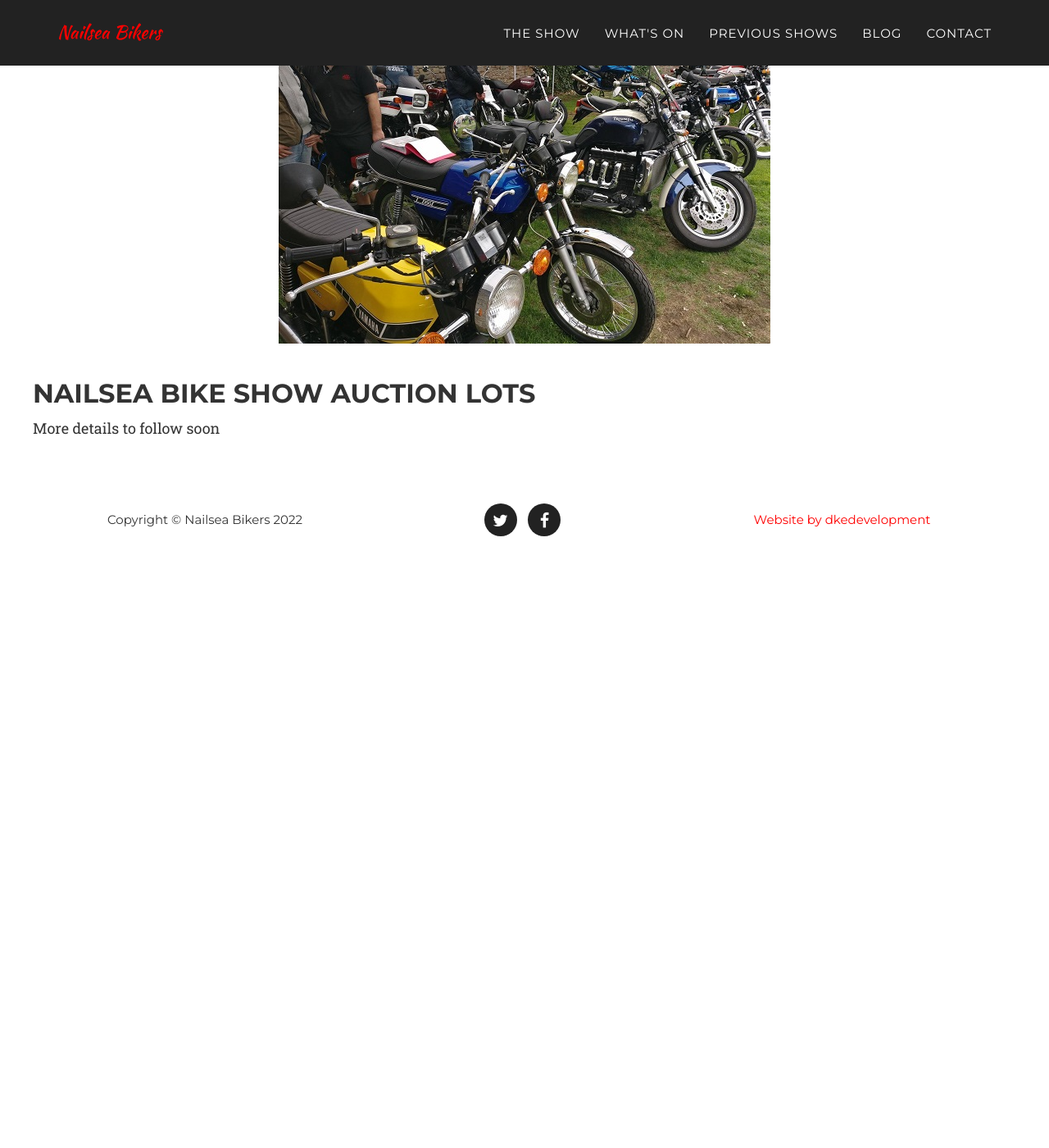
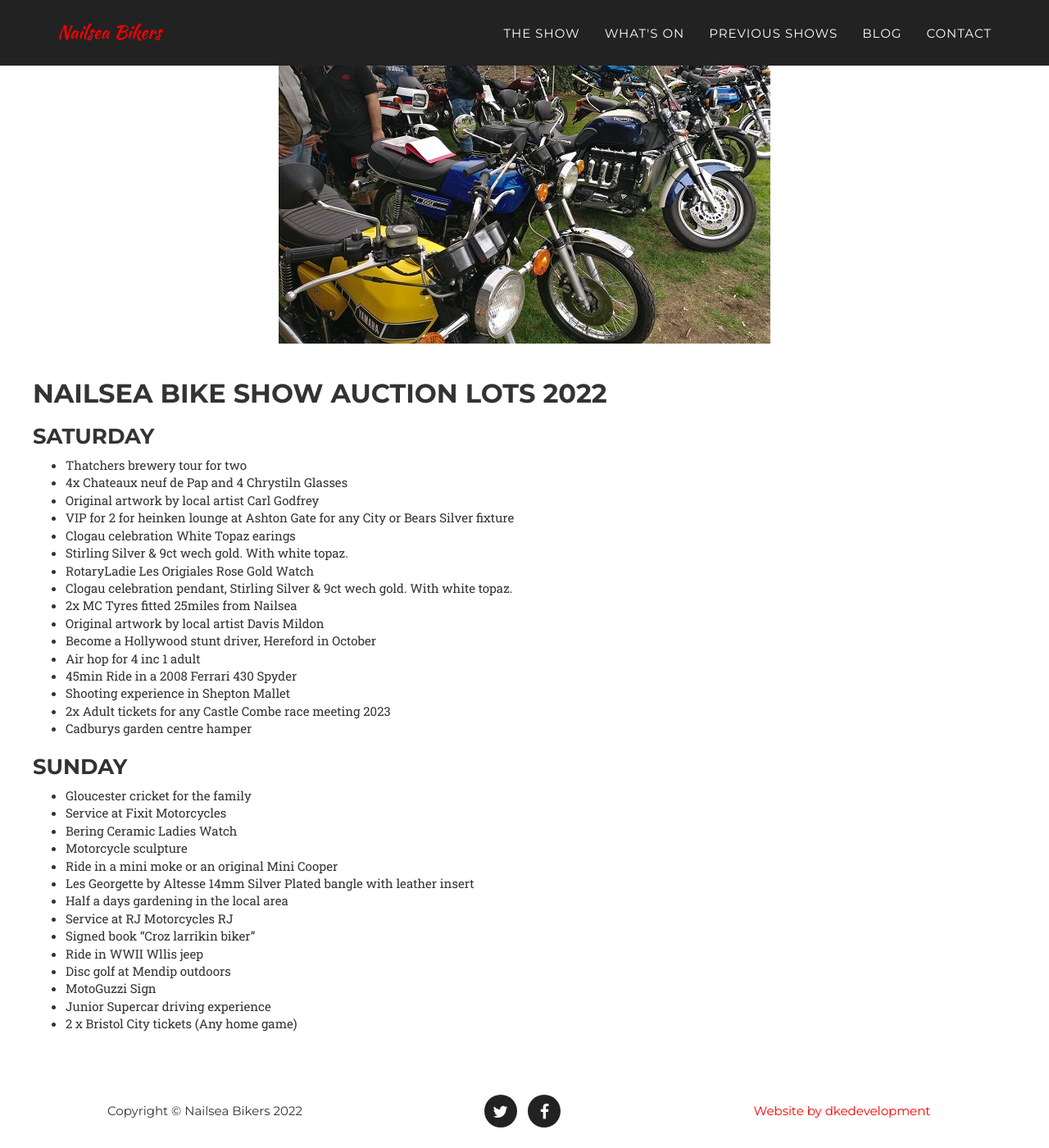
Before and after one commit to nailsea-bikers/nailsea-bikers.github.io, a Jekyll site: the page built from _posts/2022-05-08-auction-list-2022.markdown, in a window 1280 px wide and 1400 px high, scrolled down 401 px. Shown: the whole window at 82% size. Built offline with Jekyll 4.4.1, drawn with Linux system fonts in a browser that asks for light colours; some web fonts are replaced; before the commit the page ends 1080 px from its top, so only the background shows below that.

Commit message:
Updated auction lots

```diff
--- a/_posts/2022-05-08-auction-list-2022.markdown
+++ b/_posts/2022-05-08-auction-list-2022.markdown
@@ -10,6 +10,40 @@ description: List of the Auction lots
 
 ---
 
-## Nailsea Bike Show Auction Lots
+## Nailsea Bike Show Auction Lots 2022
 
-More details to follow soon
+### Saturday
+
+* Thatchers brewery tour for two
+* 4x Chateaux neuf de Pap and 4 Chrystiln Glasses
+* Original artwork by local artist Carl Godfrey
+* VIP for 2 for heinken lounge at Ashton Gate for any City or Bears Silver fixture
+* Clogau celebration White Topaz earings
+* Stirling Silver & 9ct wech gold. With white topaz.
+* RotaryLadie Les Origiales Rose Gold Watch
+* Clogau celebration pendant, Stirling Silver & 9ct wech gold. With white topaz.
+* 2x MC Tyres fitted 25miles from Nailsea
+* Original artwork by local artist Davis Mildon
+* Become a Hollywood stunt driver, Hereford in October
+* Air hop for 4 inc 1 adult
+* 45min Ride in a 2008 Ferrari 430 Spyder
+* Shooting experience in Shepton Mallet
+* 2x Adult tickets for any Castle Combe race meeting 2023
+* Cadburys garden centre hamper
+
+### Sunday
+
+* Gloucester cricket for the family
+* Service at Fixit Motorcycles
+* Bering Ceramic Ladies Watch
+* Motorcycle sculpture
+* Ride in a mini moke or an original Mini Cooper
+* Les Georgette by Altesse 14mm Silver Plated bangle with leather insert
+* Half a days gardening in the local area
+* Service at RJ Motorcycles RJ
+* Signed book "Croz larrikin biker"
+* Ride in WWII Wllis jeep
+* Disc golf at Mendip outdoors
+* MotoGuzzi Sign
+* Junior Supercar driving experience
+* 2 x Bristol City tickets (Any home game)
```
